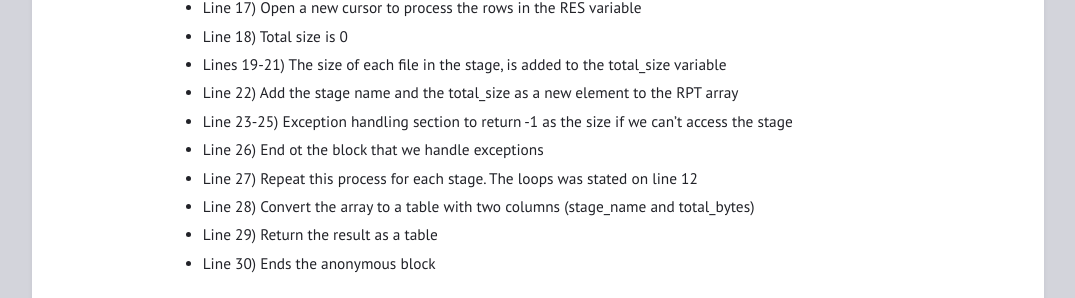
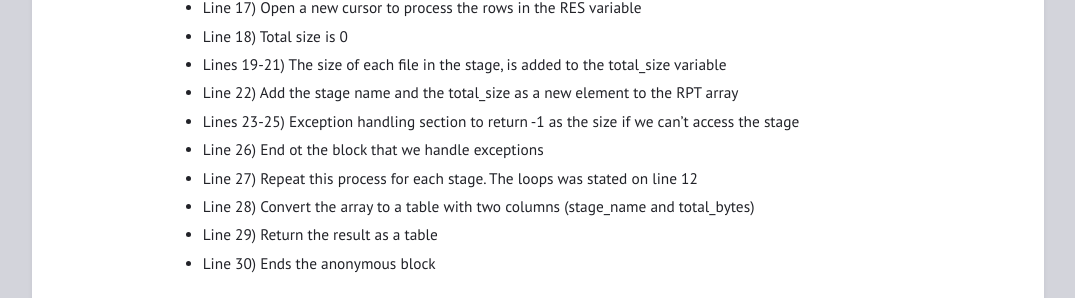
Before and after one commit to gokhanatil/gokhanatil.github.io, a Jekyll site: the page built from _posts/2022-11-18-how-to-find-storage-occupied-by-each-internal-stage-in-snowflake.md, in a window 1280 px wide. Shown: the part 1043-1341 px from the top of the page, without its empty margins (102-1177 px from the left). Built offline with Jekyll 4.4.1, drawn with Linux system fonts in a browser that asks for light colours.

Commit message:
Update 2022-11-18-how-to-find-storage-occupied-by-each-internal-stage-in-snowflake.md

```diff
--- a/_posts/2022-11-18-how-to-find-storage-occupied-by-each-internal-stage-in-snowflake.md
+++ b/_posts/2022-11-18-how-to-find-storage-occupied-by-each-internal-stage-in-snowflake.md
@@ -29,7 +29,7 @@ Here is the step-by-step explanation of the above script:
 * Line 18) Total size is 0
 * Lines 19-21) The size of each file in the stage, is added to the total_size variable
 * Line 22) Add the stage name and the total_size as a new element to the RPT array
-* Line 23-25) Exception handling section to return -1 as the size if we can't access the stage
+* Lines 23-25) Exception handling section to return -1 as the size if we can't access the stage
 * Line 26) End ot the block that we handle exceptions
 * Line 27) Repeat this process for each stage. The loops was stated on line 12
 * Line 28) Convert the array to a table with two columns (stage_name and total_bytes)
```
